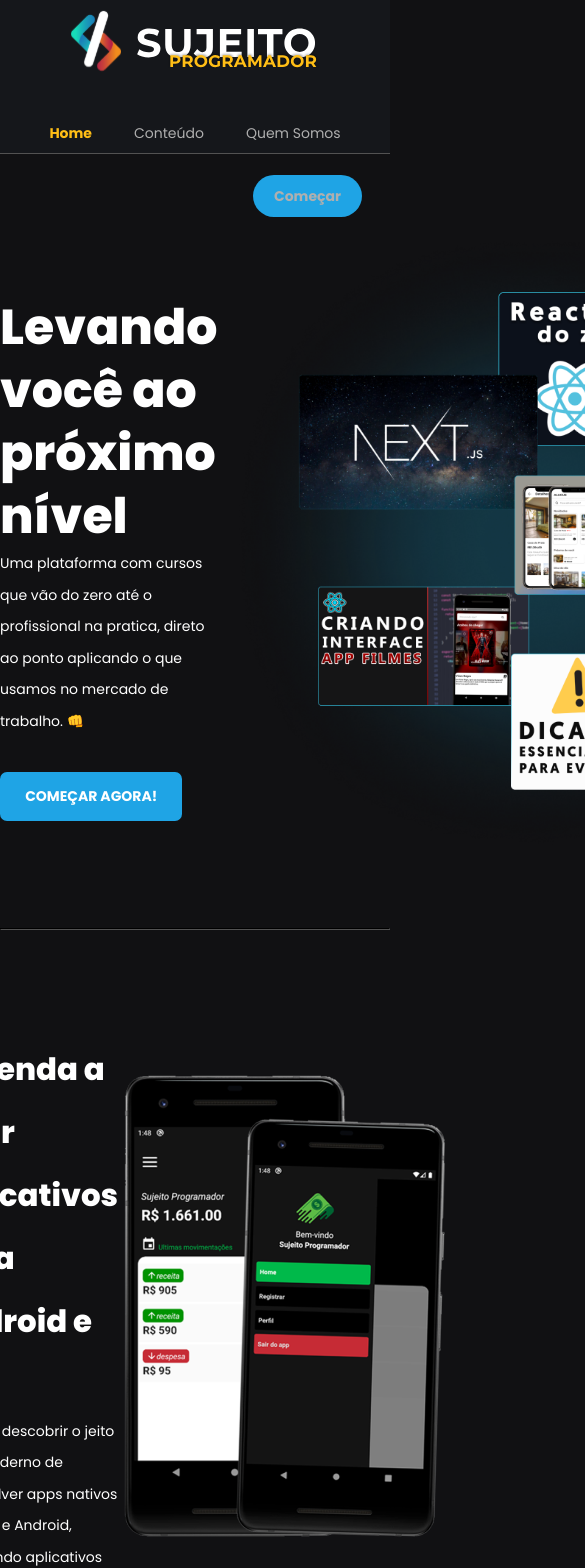
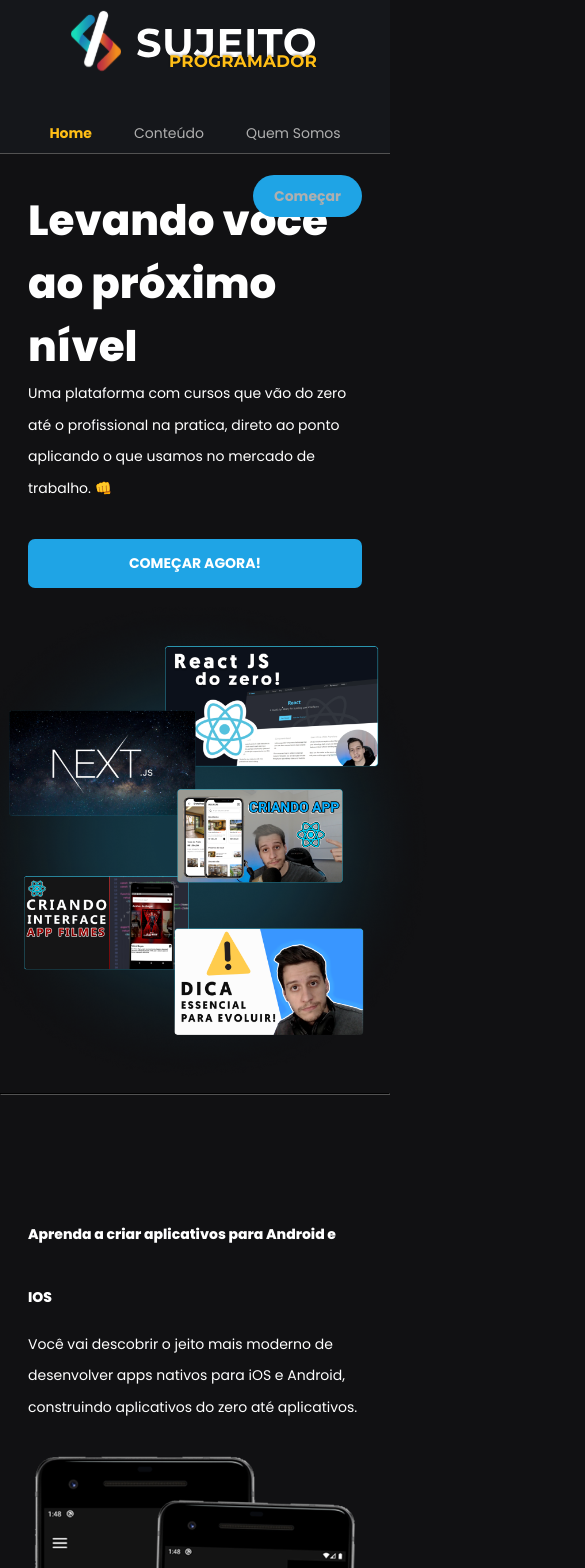
Before and after one commit to JrzenonDev/blog-next-headless-cms, a Next.js app: page / in a window 390 px wide. Shown: the top 1568 px of the page, 585 px wide, since content can reach past the window. Built offline with nearby package versions, Linux system fonts and the light colour scheme.

Commit message:
feat: add media query responsive in home

```diff
--- a/src/pages/index.tsx
+++ b/src/pages/index.tsx
@@ -7,7 +7,7 @@
   return (
     <>
       <Head>
-        <title>Apaixonado porJrZenonDev</title>
+        <title>JrZenonDev</title>
       </Head>
       <main className={styles.container}>
         <div className={styles.containerHeader}>
--- a/src/styles/home.module.scss
+++ b/src/styles/home.module.scss
@@ -123,3 +123,71 @@
     font-weight: bold;
   }
 }
+
+@media (max-width: 1095px) {
+  .container {
+    .containerHeader {
+      padding: 0 2rem;
+
+      button {
+        display: block;
+      }
+    }
+
+    img {
+      max-width: 600px;
+    }
+
+    div h1 {
+      font-size: 3rem;
+    }
+
+    h2 {
+      font-size: 2.3rem;
+
+      span {
+        font-size: 2.3rem;
+      }
+    }
+
+    .sectionContent, .nextLevelContent {
+      padding: 0 2rem;
+    }
+  }
+}
+
+@media (max-width: 950px) {
+  .container {
+    .containerHeader {
+      flex-direction: column;
+
+      button {
+        width: 100%;
+        display: flex;
+        justify-content: center;
+        align-items: center;
+      }
+    }
+
+    div img {
+      max-width: 500px;
+    }
+
+    div h1 {
+      font-size: 3rem;
+    }
+
+    h2 {
+      font-size: 1rem;
+    }
+
+    .sectionContent {
+      flex-direction: column;
+
+      img {
+        margin-top: 2rem;
+        max-width: 400px;
+      }
+    }
+  }
+}
```
